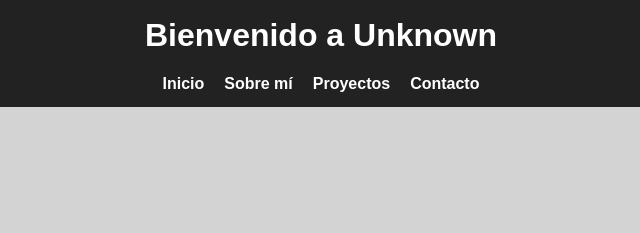
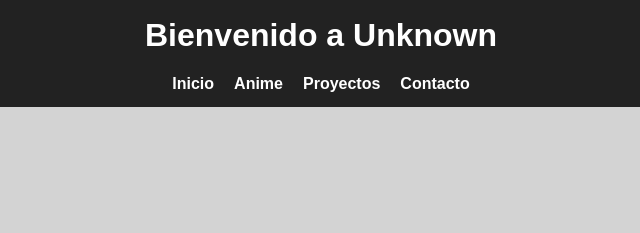
Before and after one commit to Unkn0vvn710/UnknownScan, a plain HTML site: page index.html in a window 1280 px wide. Shown: the top 233 px of the page, 319-959 px from the left. Drawn offline with Linux system fonts and the light colour scheme.

Commit message:
Update index.html

```diff
--- a/index.html
+++ b/index.html
@@ -103,7 +103,7 @@
     <nav>
       <ul>
         <li><a href="https://unkn0vvn710.github.io/UnknownScan/">Inicio</a></li>
-        <li><a href="#">Sobre mí</a></li>
+        <li><a href="https://unkn0vvn710.github.io/Anime/">Anime</a></li>
         <li><a href="https://unkn0vvn710.github.io/Mangas/">Proyectos</a></li>
         <li><a href="https://unkn0vvn710.github.io/links/">Contacto</a></li>
       </ul>
```
